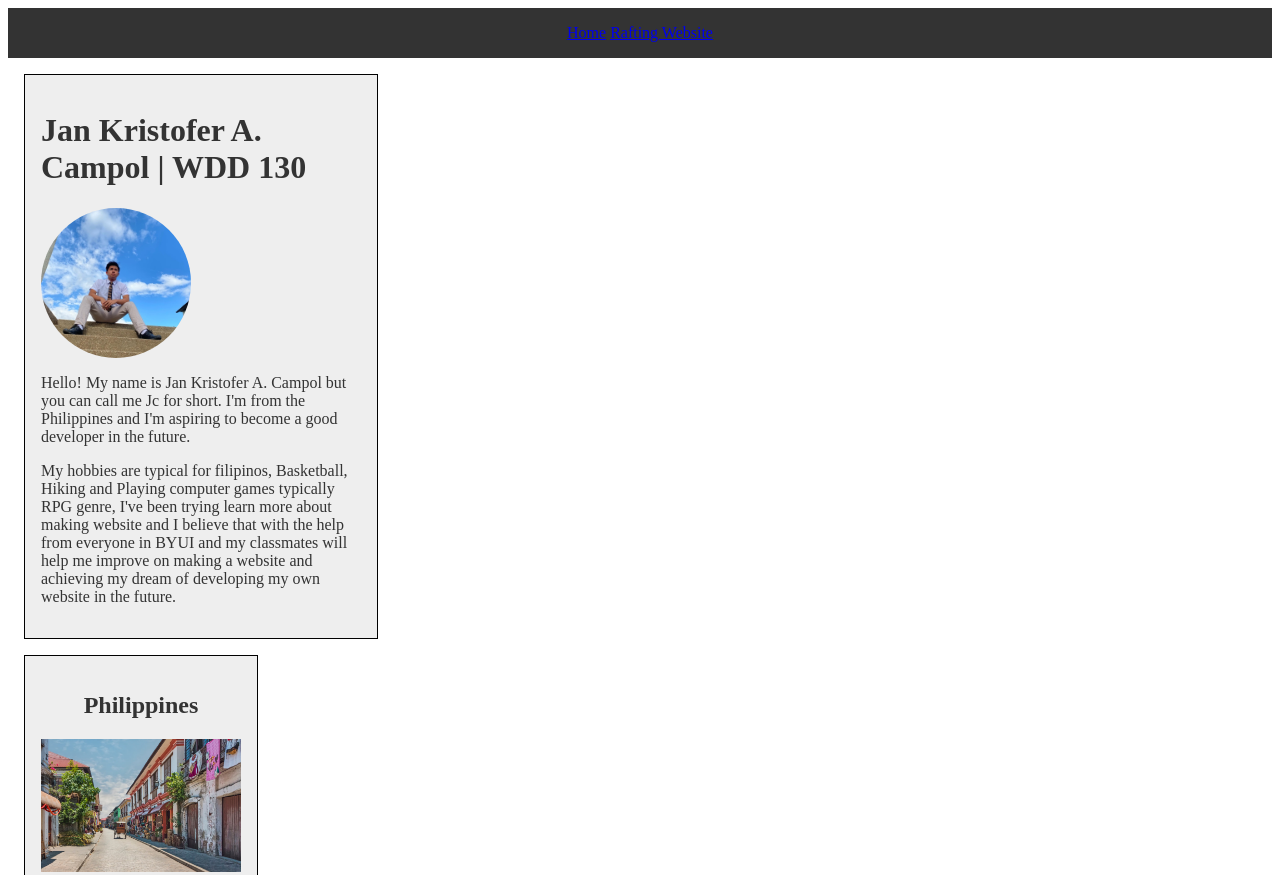
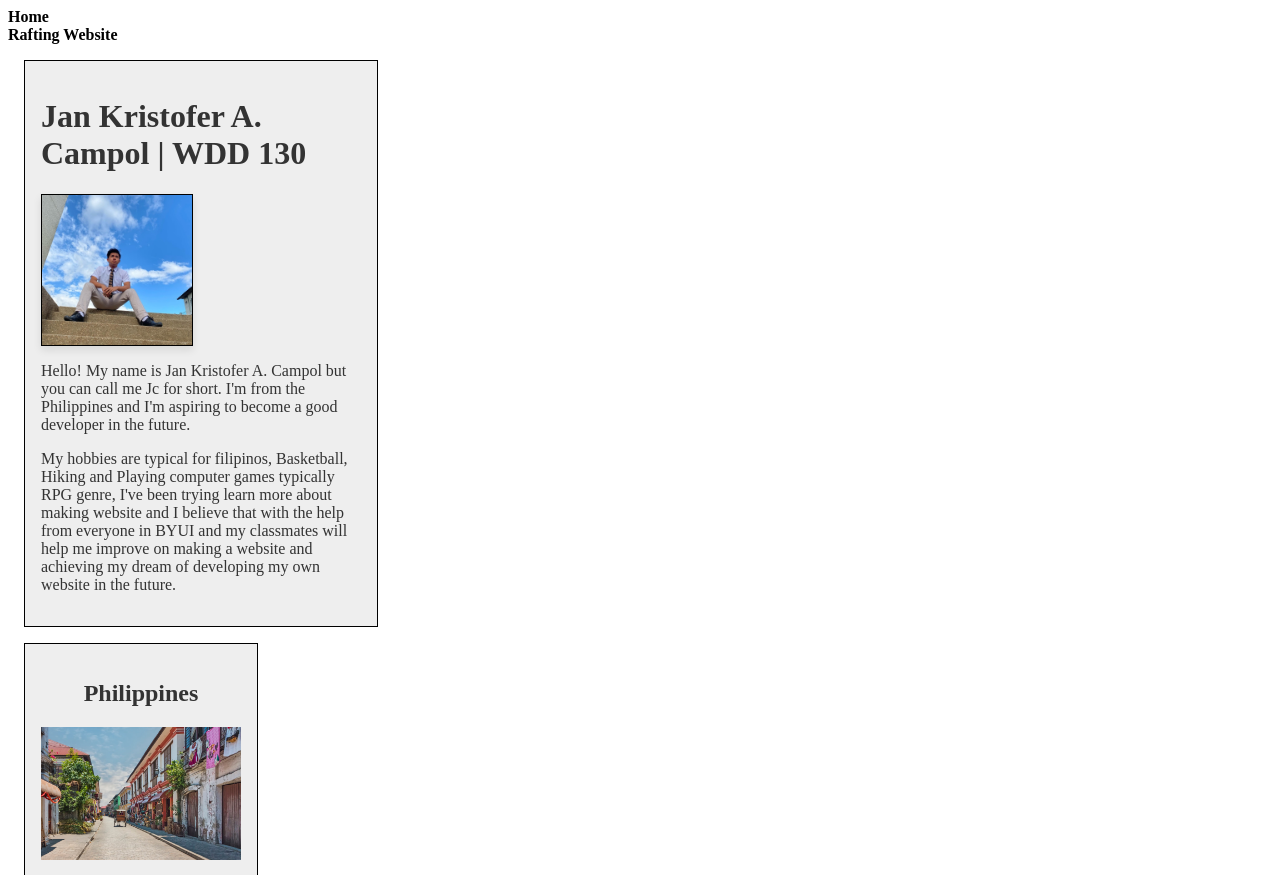
Before and after one commit to kristofer181/wdd130, a plain HTML site: page index.html in a window 1280 px wide. Shown: the top 875 px of the page. Drawn offline with Linux system fonts and the light colour scheme.

Commit message:
week2(2)

```diff
--- a/index.html
+++ b/index.html
@@ -36,7 +36,7 @@
     </main>
     <aside>
         <h2>Philippines</h2>
-        <img src="images/historic-colonial-town-of-vigan.avif" alt="Philippine t" width="200">
+        <img src="images/Philippines Vigan.jpeg" alt="Philippine town" width="200">
         <p>The Philippines, officially known as the Republic of the Philippines, is an archipelagic country in Southeast
             Asia. It consists of about 7,641 islands and is divided into three main geographical divisions:
             Luzon, Visayas, and Mindanao. The capital city is Manila, while the most populous city is Quezon City, both
@@ -50,7 +50,7 @@
             na Bato") reflect its rich cultural heritage and history. Vigan is also famous for its vibrant local
             culture,
             delicious cuisine, and traditional crafts, making it a popular destination for both local and international
-            tourists.(picture above)</p>
+            tourists.</p>
 
         </p>
     </aside>
--- a/styles/styles.css
+++ b/styles/styles.css
@@ -1,9 +1,11 @@
-nav{
-    background-color: #333;
-    color: #fff;
-    padding: 1rem;
-    text-align: center;
+nav a{
+    color: black;
+    padding: 0%;
+    display: block;
+    text-decoration: none;
+    font-weight: bold;
 }
+
 main{
     width: 20rem;
     margin: 1rem;
@@ -15,7 +17,14 @@ main{
 main img{
     width: 150px;
     height: auto;
-    border-radius: 50%;
+    border: #000 solid 1px;
+    display: block;
+    box-shadow: 0 4px 8px rgba(0, 0, 0, 0.1);
+    padding: 0%;
+}
+h1{
+    color: #333;
+    padding: 0%;
     display: block;
 }
 aside img
```
Also changed, not shown: images/Philippines Vigan.jpeg (renamed from images/historic-colonial-town-of-vigan.avif).
